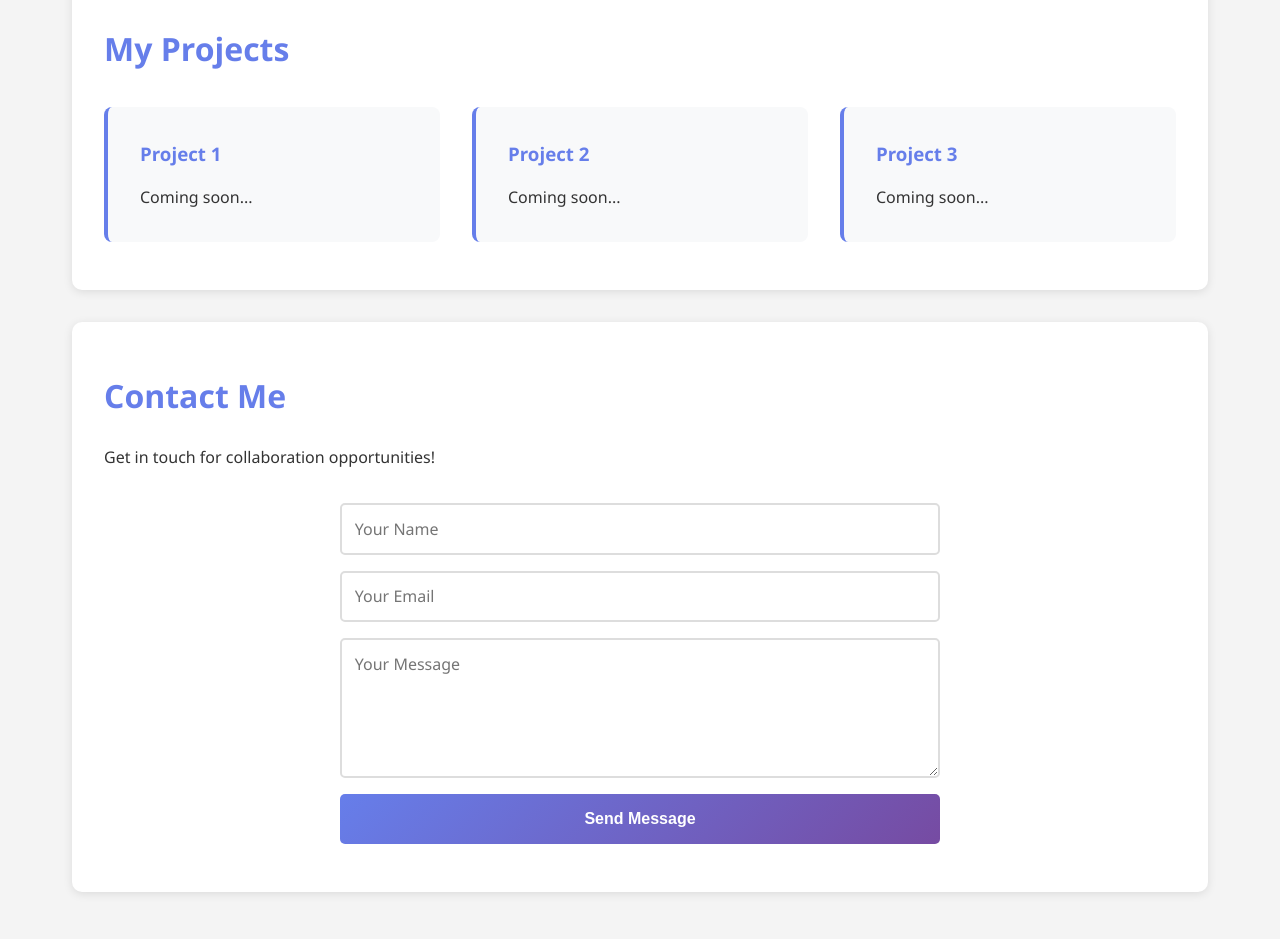
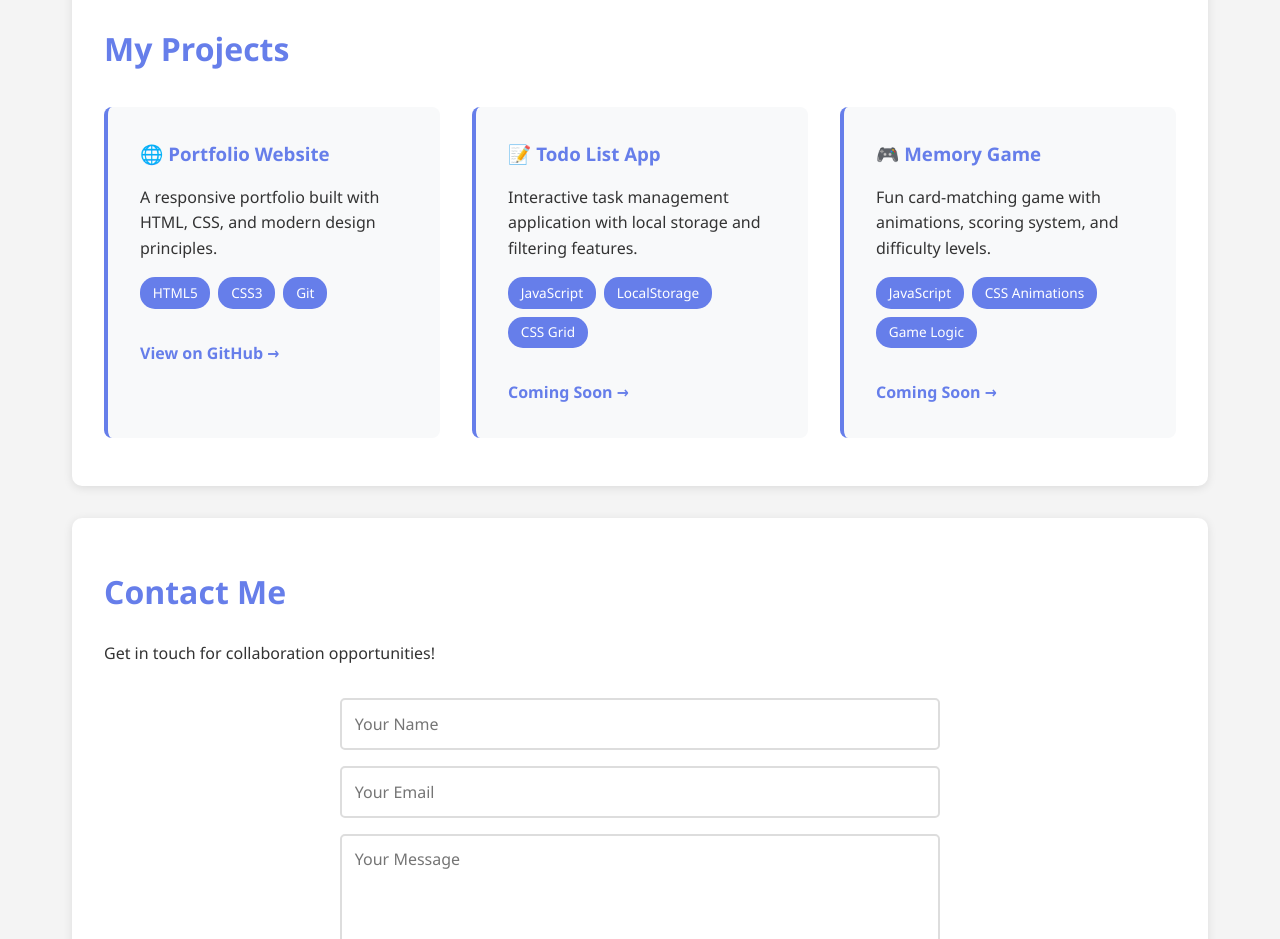
Before and after one commit to emiriansyah2004-eng/test-github-vscode, a plain HTML site: page index.html in a window 1280 px wide. Shown: the part 1080-2019 px from the top of the page. Drawn offline with Linux system fonts and the light colour scheme.

Commit message:
Add detailed project showcase with tech tags and links

```diff
--- a/index.html
+++ b/index.html
@@ -57,16 +57,34 @@
             <h2>My Projects</h2>
             <div class="project-grid">
                 <div class="project-card">
-                    <h3>Project 1</h3>
-                    <p>Coming soon...</p>
+                    <h3>🌐 Portfolio Website</h3>
+                    <p>A responsive portfolio built with HTML, CSS, and modern design principles.</p>
+                    <div class="project-tech">
+                        <span class="tech-tag">HTML5</span>
+                        <span class="tech-tag">CSS3</span>
+                        <span class="tech-tag">Git</span>
+                    </div>
+                    <a href="https://github.com/emiriansyah2004-eng/test-github-vscode" class="project-link" target="_blank">View on GitHub →</a>
                 </div>
                 <div class="project-card">
-                    <h3>Project 2</h3>
-                    <p>Coming soon...</p>
+                    <h3>📝 Todo List App</h3>
+                    <p>Interactive task management application with local storage and filtering features.</p>
+                    <div class="project-tech">
+                        <span class="tech-tag">JavaScript</span>
+                        <span class="tech-tag">LocalStorage</span>
+                        <span class="tech-tag">CSS Grid</span>
+                    </div>
+                    <a href="#" class="project-link">Coming Soon →</a>
                 </div>
                 <div class="project-card">
-                    <h3>Project 3</h3>
-                    <p>Coming soon...</p>
+                    <h3>🎮 Memory Game</h3>
+                    <p>Fun card-matching game with animations, scoring system, and difficulty levels.</p>
+                    <div class="project-tech">
+                        <span class="tech-tag">JavaScript</span>
+                        <span class="tech-tag">CSS Animations</span>
+                        <span class="tech-tag">Game Logic</span>
+                    </div>
+                    <a href="#" class="project-link">Coming Soon →</a>
                 </div>
             </div>
         </section>
--- a/styles.css
+++ b/styles.css
@@ -142,6 +142,36 @@ h2 {
     transition: transform 0.3s, box-shadow 0.3s;
 }
 
+.project-tech {
+    display: flex;
+    flex-wrap: wrap;
+    gap: 0.5rem;
+    margin: 1rem 0;
+}
+
+.tech-tag {
+    background: #667eea;
+    color: white;
+    padding: 0.3rem 0.8rem;
+    border-radius: 15px;
+    font-size: 0.85rem;
+    font-weight: 500;
+}
+
+.project-link {
+    display: inline-block;
+    color: #667eea;
+    text-decoration: none;
+    font-weight: 600;
+    margin-top: 1rem;
+    transition: transform 0.3s;
+}
+
+.project-link:hover {
+    transform: translateX(5px);
+    color: #764ba2;
+}
+
 .project-card:hover {
     transform: translateY(-5px);
     box-shadow: 0 5px 15px rgba(0,0,0,0.2);
```
